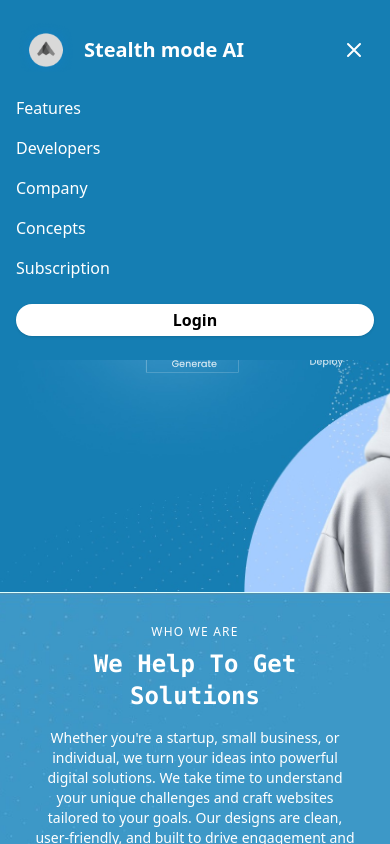
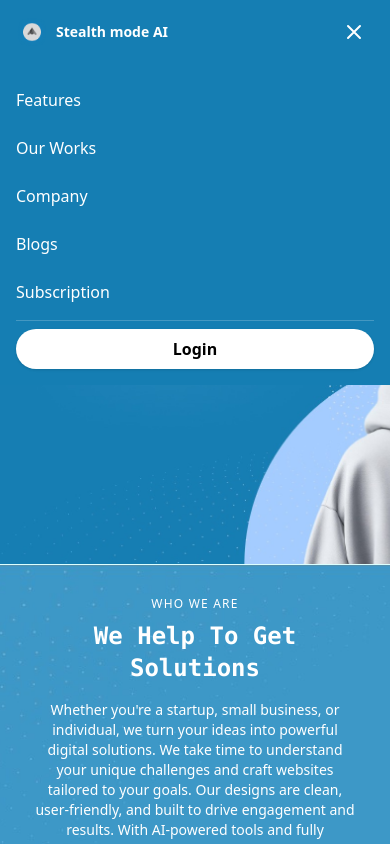
Before and after one commit to I-m-Sanjay/Stealth-mode-ai, a React (Vite) app: page / in a window 390 px wide. Both pictures are taken after a click on the button 354 px from the left and 50 px from the top of the page. Shown: the top 844 px of the page. Built offline with nearby package versions, Linux system fonts and the light colour scheme; no server answers.

Commit message:
Fixed the Responsive issue in headers

```diff
--- a/src/components/ui/Header.tsx
+++ b/src/components/ui/Header.tsx
@@ -101,42 +101,28 @@ const Header: FC<HeaderProps> = ({ className = '' }) => {
   };
 
   return (
-    <header className={`w-full  px-4 md:px-8 lg:px-12 pt-5 py-3 flex items-center justify-between  ${className}`}>
-      <div className="flex items-center">
-        {/* <div className="w-9 h-9 rounded-full flex items-center justify-center" style={{ backgroundColor: '#d9d9d9' }}> */}
+    <header className={`w-full px-4 md:px-6 lg:px-8 xl:px-12 py-3 flex items-center justify-between relative ${className}`}>
+      {/* Logo Section */}
+      <div className="flex items-center flex-shrink-0">
         <div
           className="flex items-center cursor-pointer"
           onClick={() => navigate('/')}
         >
-          <img src={stealthLogo} alt="Stealth Mode AI" className="h-15 w-15" style={{ background: 'transparent'}} />
-          <span className="ml-2 text-[20px] font-bold text-white whitespace-nowrap">Stealth mode AI</span>
+          <img
+            src={stealthLogo}
+            alt="Stealth Mode AI"
+            className="h-8 w-8 md:h-10 md:w-10 lg:h-12 lg:w-12"
+            style={{ background: 'transparent'}}
+          />
+          <span className="ml-2 text-sm md:text-base lg:text-lg xl:text-xl font-bold text-white whitespace-nowrap">
+            Stealth mode AI
+          </span>
         </div>
-        {/* </div> */}
       </div>
 
-      {/* Mobile menu button */}
-      <button
-        className="lg:hidden text-white p-2"
-        onClick={toggleMenu}
-        aria-label="Toggle menu"
-      >
-        <svg
-          className="w-6 h-6"
-          fill="none"
-          stroke="currentColor"
-          viewBox="0 0 24 24"
-        >
-          {isMenuOpen ? (
-            <path strokeLinecap="round" strokeLinejoin="round" strokeWidth={2} d="M6 18L18 6M6 6l12 12" />
-          ) : (
-            <path strokeLinecap="round" strokeLinejoin="round" strokeWidth={2} d="M4 6h16M4 12h16M4 18h16" />
-          )}
-        </svg>
-      </button>
-
       {/* Desktop Navigation */}
-      <nav className="hidden lg:block">
-        <ul className="flex space-x-10">
+      <nav className="hidden lg:block flex-1 mx-8">
+        <ul className="flex justify-center space-x-6 xl:space-x-10">
           <li><Link to="/feature" className="text-white text-base hover:text-blue-100 transition-colors">Features</Link></li>
           <li><a href="#" className="text-white text-base hover:text-blue-100 transition-colors">Our Works</a></li>
           <li><a href="#" className="text-white text-base hover:text-blue-100 transition-colors">Company</a></li>
@@ -145,9 +131,10 @@ const Header: FC<HeaderProps> = ({ className = '' }) => {
         </ul>
       </nav>
 
-      {/* Login/Logout Button & User Icon - Desktop */}
+      {/* Right Section - Desktop */}
+      <div className="hidden lg:flex items-center space-x-4 flex-shrink-0">
         {isAuthenticated ? (
-        <div className="flex items-center space-x-4">
+          <>
             <button
               id="user-icon-btn"
               className="relative flex items-center justify-center w-10 h-10 rounded-full bg-white text-black focus:outline-none border border-gray-300 hover:bg-gray-100 transition-colors"
@@ -176,49 +163,108 @@ const Header: FC<HeaderProps> = ({ className = '' }) => {
                         {user?.data?.userName ? user.data.userName.toUpperCase() : 'User'}
                       </span>
                       <span className="text-black text-sm break-all mb-2">{user?.data?.email || 'No email available'}</span>
-
-
                     </>
                   )}
                 </div>
               )}
             </button>
             <button
-            className="hidden lg:inline-block bg-white text-black font-semibold rounded-full px-6 py-2 ml-2 shadow-sm hover:bg-gray-100 transition-colors"
+              className="bg-white text-black font-semibold rounded-full px-6 py-2 shadow-sm hover:bg-gray-100 transition-colors"
               onClick={handleLogout}
             >
               Logout
             </button>
-        </div>
+          </>
         ) : (
           <button
-          className="hidden lg:inline-block bg-white text-black font-semibold rounded-full px-6 py-2 ml-6 shadow-sm hover:bg-gray-100 transition-colors"
+            className="bg-white text-black font-semibold rounded-full px-6 py-2 shadow-sm hover:bg-gray-100 transition-colors"
             onClick={() => navigate('/login')}
           >
             Login
           </button>
         )}
+      </div>
+
+      {/* Mobile Controls */}
+      <div className="lg:hidden flex items-center space-x-2">
+        {/* Mobile User Icon - Only show if authenticated */}
+        {isAuthenticated && (
+          <button
+            id="user-icon-btn-mobile"
+            className="relative flex items-center justify-center w-8 h-8 rounded-full bg-white text-black focus:outline-none border border-gray-300 hover:bg-gray-100 transition-colors"
+            onClick={handleUserPopoverToggle}
+            aria-label="User menu"
+            type="button"
+          >
+            <svg className="w-5 h-5" fill="none" stroke="currentColor" strokeWidth={2} viewBox="0 0 24 24">
+              <circle cx="12" cy="8" r="4" stroke="currentColor" strokeWidth="2" />
+              <path stroke="currentColor" strokeWidth="2" d="M4 20c0-4 4-7 8-7s8 3 8 7" />
+            </svg>
+            {isUserPopoverOpen && (
+              <div
+                id="user-popover-mobile"
+                className="absolute right-0 top-full z-50 min-w-[200px] mt-2 bg-white rounded-xl shadow-lg border border-gray-200 p-3 flex flex-col items-start"
+                style={{ boxShadow: '0 4px 16px rgba(0,0,0,0.10)' }}
+              >
+                {isLoadingProfile ? (
+                  <div className="flex items-center space-x-2">
+                    <div className="animate-spin rounded-full h-4 w-4 border-b-2 border-blue-600"></div>
+                    <span className="text-gray-600 text-sm">Loading...</span>
+                  </div>
+                ) : (
+                  <>
+                    <span className="font-bold text-black text-xs mb-1 whitespace-pre-line">
+                      {user?.data?.userName ? user.data.userName.toUpperCase() : 'User'}
+                    </span>
+                    <span className="text-black text-xs break-all mb-2">{user?.data?.email || 'No email available'}</span>
+                  </>
+                )}
+              </div>
+            )}
+          </button>
+        )}
+
+        {/* Mobile menu button */}
+        <button
+          className="text-white p-2"
+          onClick={toggleMenu}
+          aria-label="Toggle menu"
+        >
+          <svg
+            className="w-6 h-6"
+            fill="none"
+            stroke="currentColor"
+            viewBox="0 0 24 24"
+          >
+            {isMenuOpen ? (
+              <path strokeLinecap="round" strokeLinejoin="round" strokeWidth={2} d="M6 18L18 6M6 6l12 12" />
+            ) : (
+              <path strokeLinecap="round" strokeLinejoin="round" strokeWidth={2} d="M4 6h16M4 12h16M4 18h16" />
+            )}
+          </svg>
+        </button>
+      </div>
 
       {/* Mobile Navigation */}
-      <nav className={`lg:hidden absolute top-[72px] left-0 w-full bg-[#157eb3] transition-all duration-300 ease-in-out z-50 ${isMenuOpen ? 'opacity-100 visible' : 'opacity-0 invisible'}`}>
-        <ul className="flex flex-col p-4">
-          <li className="py-2 text-red-500"><Link to="/feature" className="text-white text-base hover:text-blue-100 transition-colors block" onClick={() => setIsMenuOpen(false)}>Features</Link></li>
-          <li className="py-2"><a href="#" className="text-white text-base hover:text-blue-100 transition-colors block">Developers</a></li>
-          <li className="py-2"><a href="#" className="text-white text-base hover:text-blue-100 transition-colors block">Company</a></li>
-          <li className="py-2"><a href="#" className="text-white text-base hover:text-blue-100 transition-colors block">Concepts</a></li>
-          <li className="py-2"><a href="#" className="text-white text-base hover:text-blue-100 transition-colors block">Subscription</a></li>
+      <nav className={`lg:hidden absolute top-full left-0 w-full bg-[#157eb3] transition-all duration-300 ease-in-out z-40 ${isMenuOpen ? 'opacity-100 visible max-h-screen' : 'opacity-0 invisible max-h-0 overflow-hidden'}`}>
+        <ul className="flex flex-col p-4 space-y-2">
+          <li><Link to="/feature" className="text-white text-base hover:text-blue-100 transition-colors block py-2" onClick={() => setIsMenuOpen(false)}>Features</Link></li>
+          <li><a href="#" className="text-white text-base hover:text-blue-100 transition-colors block py-2">Our Works</a></li>
+          <li><a href="#" className="text-white text-base hover:text-blue-100 transition-colors block py-2">Company</a></li>
+          <li><a href="#" className="text-white text-base hover:text-blue-100 transition-colors block py-2">Blogs</a></li>
+          <li><a href="#" className="text-white text-base hover:text-blue-100 transition-colors block py-2">Subscription</a></li>
 
-          <li className="py-2">
+          <li className="pt-2 border-t border-white/20">
             {isAuthenticated ? (
               <button
-                className="w-full bg-red-600 text-white font-semibold rounded-full px-5 py-1 mt-2 shadow-sm hover:bg-red-700 transition-colors"
+                className="w-full bg-red-600 text-white font-semibold rounded-full px-5 py-2 shadow-sm hover:bg-red-700 transition-colors"
                 onClick={handleLogout}
               >
                 Logout
               </button>
             ) : (
               <button
-                className="w-full bg-white text-black font-semibold rounded-full px-5 py-1 mt-2 shadow-sm hover:bg-gray-100 transition-colors"
+                className="w-full bg-white text-black font-semibold rounded-full px-5 py-2 shadow-sm hover:bg-gray-100 transition-colors"
                 onClick={() => {
                   setIsMenuOpen(false);
                   navigate('/login');
```
Lines whose indentation alone changed are shown as unchanged.
